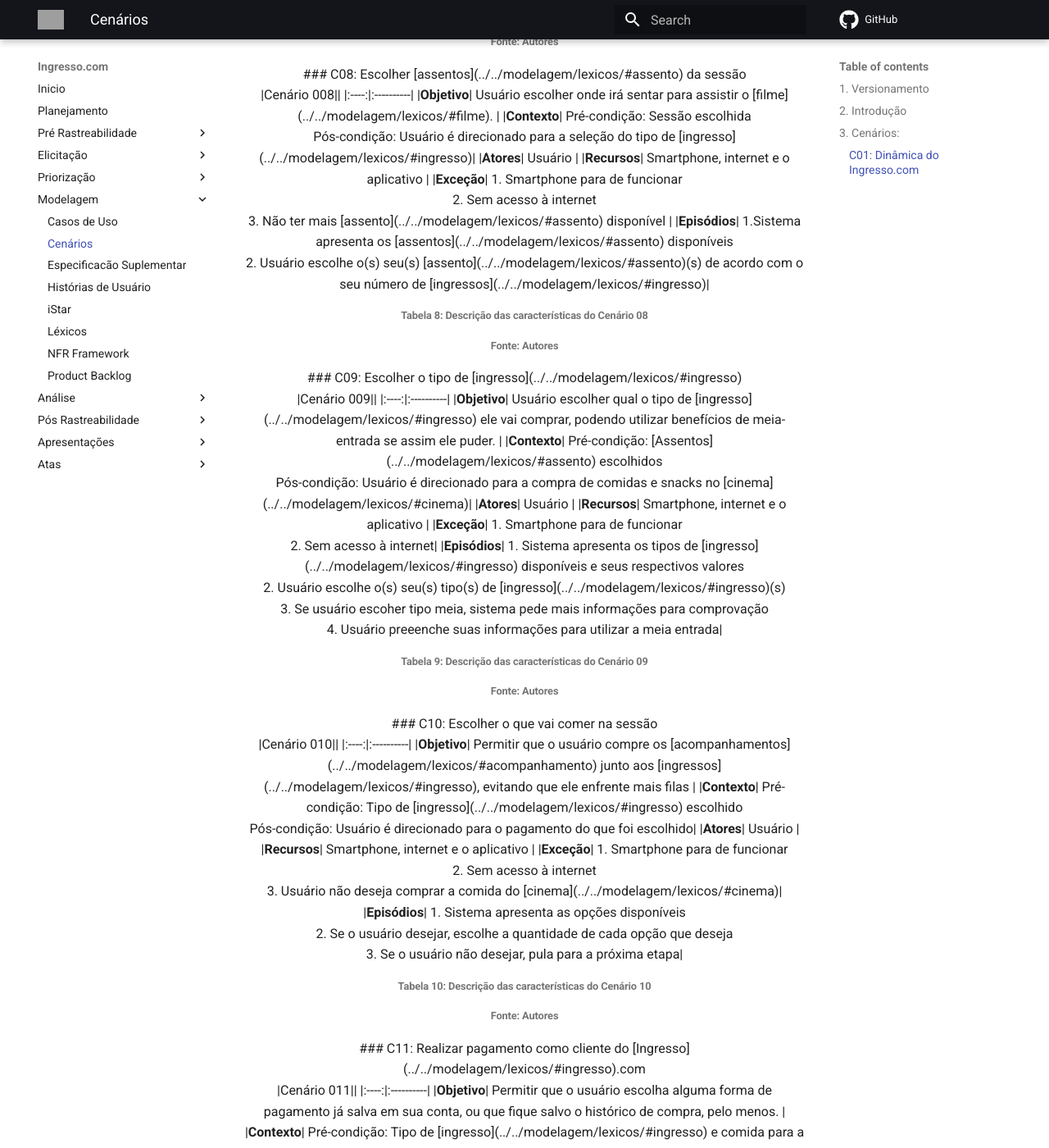
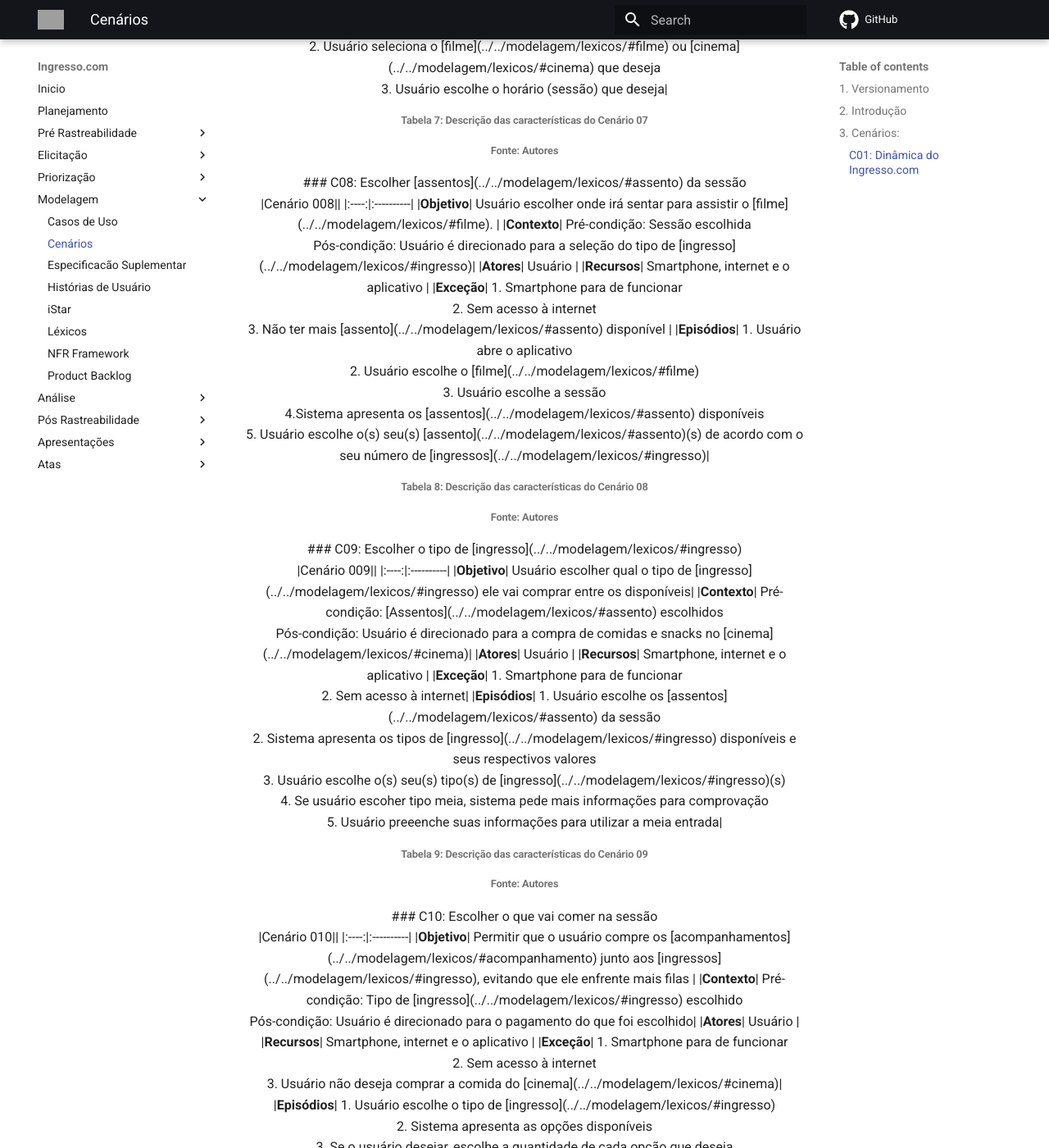
Before and after one commit to Requisitos-de-Software/2021.1-Ingresso.com, an MkDocs documentation site: the page built from docs/modelagem/cenarios.md, in a window 1280 px wide and 1400 px high, scrolled down 3835 px. Shown: the whole window at 82% size. Built offline with MkDocs 1.6.1 and Material for MkDocs 9.7.7, drawn with Linux system fonts in a browser that asks for light colours; comment, search, counter and statistics services are not loaded; some of the changed text lies outside the part shown; grey boxes are pictures that could not be loaded.

Commit message:
#99 Corrigindo os erros apontados no documento de Verificação relacionadoi ao documento de Cenários

```diff
--- a/docs/modelagem/cenarios.md
+++ b/docs/modelagem/cenarios.md
@@ -5,6 +5,8 @@
 |1.0|26/08|Abertura do documento de Cenários|Carlos Eduardo e Vitor Lamego|
 |1.1|26/08|Criação dos Cenários|Carlos Eduardo e Vitor Lamego|
 |1.2|01/10|Linkagem dos léxicos|João Pedro|
+|1.3|18/10|Correção dos erros apontados na Análise do Documento (Verificação)|Vitor Lamego|
+
 
 ## 2. Introdução
 <p style="text-align: justify; text-indent: 20px">Dentro da Engenharia de Requisitos existe uma etapa fundamental designada para a Modelagem dos requisitos. Dentre as várias técnicas existentes, este documento irá abordar e aplicar uma técnica em específico: Cenários.</p>
@@ -20,7 +22,7 @@
 
 |Cenário 001||
 |:----:|:----------|
-|<b>Objetivo</b>| Descrever as regras do [Ingresso](../../modelagem/lexicos/#ingresso).com |
+|<b>Objetivo</b>| Apresentar principais cenários do aplicativo |
 |<b>Contexto</b>| Abertura do aplicativo |
 |<b>Atores</b>| Comprador/Usuário |
 |<b>Recursos</b>| Smartphone, internet e o aplicativo |
@@ -59,7 +61,7 @@
 |<b>Atores</b>| Usuário |
 |<b>Recursos</b>| Smartphone, internet e o aplicativo |
 |<b>Exceção</b>| 1. Smartphone para de funcionar</br>2. Sem acesso à internet<br>3. Não existem [cinemas](../../modelagem/lexicos/#cinema) disponíveis na região desejada |
-|<b>Episódios</b>| 1. Usuário navega até a lista de [cinemas](../../modelagem/lexicos/#cinema)<br>2. Usuário escolhe um [cinema](../../modelagem/lexicos/#cinema) desejado|
+|<b>Episódios</b>| 1. Usuário acessa o aplicativo </br>2. Usuário seleciona opção '[Cinemas](../../modelagem/lexicos/#cinema)' no Menu de Navegação<br>3. Usuário escolhe um [cinema](../../modelagem/lexicos/#cinema) desejado|
 
 </center>
 <h6 align = "center">Tabela 3: Descrição das características do Cenário 03</h6>
@@ -144,7 +146,7 @@
 |<b>Atores</b>| Usuário |
 |<b>Recursos</b>| Smartphone, internet e o aplicativo |
 |<b>Exceção</b>| 1. Smartphone para de funcionar</br>2. Sem acesso à internet<br>3. Não ter mais [assento](../../modelagem/lexicos/#assento) disponível |
-|<b>Episódios</b>| 1.Sistema apresenta os [assentos](../../modelagem/lexicos/#assento) disponíveis<br>2. Usuário escolhe o(s) seu(s) [assento](../../modelagem/lexicos/#assento)(s) de acordo com o seu número de [ingressos](../../modelagem/lexicos/#ingresso)|
+|<b>Episódios</b>| 1. Usuário abre o aplicativo </br>2. Usuário escolhe o [filme](../../modelagem/lexicos/#filme)<br>3. Usuário escolhe a sessão<br>4.Sistema apresenta os [assentos](../../modelagem/lexicos/#assento) disponíveis<br>5. Usuário escolhe o(s) seu(s) [assento](../../modelagem/lexicos/#assento)(s) de acordo com o seu número de [ingressos](../../modelagem/lexicos/#ingresso)|
 
 </center>
 <h6 align = "center">Tabela 8: Descrição das características do Cenário 08</h6>
@@ -156,12 +158,12 @@
 
 |Cenário 009||
 |:----:|:----------|
-|<b>Objetivo</b>| Usuário escolher qual o tipo de [ingresso](../../modelagem/lexicos/#ingresso) ele vai comprar, podendo utilizar benefícios de meia-entrada se assim ele puder. |
+|<b>Objetivo</b>| Usuário escolher qual o tipo de [ingresso](../../modelagem/lexicos/#ingresso) ele vai comprar entre os disponíveis|
 |<b>Contexto</b>| Pré-condição: [Assentos](../../modelagem/lexicos/#assento) escolhidos<br>Pós-condição: Usuário é direcionado para a compra de comidas e snacks no [cinema](../../modelagem/lexicos/#cinema)|
 |<b>Atores</b>| Usuário |
 |<b>Recursos</b>| Smartphone, internet e o aplicativo |
 |<b>Exceção</b>| 1. Smartphone para de funcionar</br>2. Sem acesso à internet|
-|<b>Episódios</b>| 1. Sistema apresenta os tipos de [ingresso](../../modelagem/lexicos/#ingresso) disponíveis e seus respectivos valores<br>2. Usuário escolhe o(s) seu(s) tipo(s) de [ingresso](../../modelagem/lexicos/#ingresso)(s)<br>3. Se usuário escoher tipo meia, sistema pede mais informações para comprovação<br>4. Usuário preeenche suas informações para utilizar a meia entrada|
+|<b>Episódios</b>| 1. Usuário escolhe os [assentos](../../modelagem/lexicos/#assento) da sessão<br>2. Sistema apresenta os tipos de [ingresso](../../modelagem/lexicos/#ingresso) disponíveis e seus respectivos valores<br>3. Usuário escolhe o(s) seu(s) tipo(s) de [ingresso](../../modelagem/lexicos/#ingresso)(s)<br>4. Se usuário escoher tipo meia, sistema pede mais informações para comprovação<br>5. Usuário preeenche suas informações para utilizar a meia entrada|
 
 </center>
 <h6 align = "center">Tabela 9: Descrição das características do Cenário 09</h6>
@@ -178,7 +180,7 @@
 |<b>Atores</b>| Usuário |
 |<b>Recursos</b>| Smartphone, internet e o aplicativo |
 |<b>Exceção</b>| 1. Smartphone para de funcionar</br>2. Sem acesso à internet<br>3. Usuário não deseja comprar a comida do [cinema](../../modelagem/lexicos/#cinema)|
-|<b>Episódios</b>| 1. Sistema apresenta as opções disponíveis<br>2. Se o usuário desejar, escolhe a quantidade de cada opção que deseja<br>3. Se o usuário não desejar, pula para a próxima etapa|
+|<b>Episódios</b>| 1. Usuário escolhe o tipo de [ingresso](../../modelagem/lexicos/#ingresso)<br>2. Sistema apresenta as opções disponíveis<br>3. Se o usuário desejar, escolhe a quantidade de cada opção que deseja<br>4. Se o usuário não desejar, pula para a próxima etapa|
 
 </center>
 <h6 align = "center">Tabela 10: Descrição das características do Cenário 10</h6>
@@ -193,9 +195,9 @@
 |<b>Objetivo</b>| Permitir que o usuário escolha alguma forma de pagamento já salva em sua conta, ou que fique salvo o histórico de compra, pelo menos. |
 |<b>Contexto</b>| Pré-condição: Tipo de [ingresso](../../modelagem/lexicos/#ingresso) e comida para a sessão escolhidos e ter uma conta no aplicativo<br>Pós-condição: Aprovar o pagamento do [ingresso](../../modelagem/lexicos/#ingresso)|
 |<b>Atores</b>| Usuário |
-|<b>Recursos</b>| Smartphone, internet e o aplicativo |
+|<b>Recursos</b>| Smartphone, internet, aplicativo, conta Ingresso.com|
 |<b>Exceção</b>| 1. Smartphone para de funcionar</br>2. Sem acesso à internet<br>3. Usuário não possui cartão válido e não possui conta PayPal|
-|<b>Episódios</b>| 1. Se não estiver logado ainda, usuário insere suas informações de login<br>2. Usuário escolhe qual a forma de pagamento deseja utilizar<br>3. Se os dados da forma de pagamento não estão salvas, usuário insere os dados<br>4. Se o usuário possuir, insere código de desconto para a compra<br>5. Usuário prossegue para a verificação do pagamento<br>6. Se aprovado, usuário recebe os [ingressos](../../modelagem/lexicos/#ingresso) no endereço de email cadastrado|
+|<b>Episódios</b>| 1. Usuário escolhe o que vai comer na sessão<br>2. Se não estiver logado ainda, usuário insere suas informações de login<br>3. Usuário escolhe qual a forma de pagamento deseja utilizar<br>4. Se os dados da forma de pagamento não estão salvas, usuário insere os dados<br>5. Se o usuário possuir, insere código de desconto para a compra<br>6. Usuário prossegue para a verificação do pagamento<br>7. Se aprovado, usuário recebe os [ingressos](../../modelagem/lexicos/#ingresso) no endereço de email cadastrado|
 
 </center>
 <h6 align = "center">Tabela 11: Descrição das características do Cenário 11</h6>
@@ -212,7 +214,7 @@
 |<b>Atores</b>| Usuário |
 |<b>Recursos</b>| Smartphone, internet e o aplicativo |
 |<b>Exceção</b>| 1. Smartphone para de funcionar</br>2. Sem acesso à internet<br>3. Usuário não possui cartão válido e não possui conta PayPal|
-|<b>Episódios</b>| 1. Usuário informa o seu email<br>2. Usuário confirma o email inserido<br>3. Usuário informa o seu CPF<br>4. Usuário informa as informações de pagamento<br>5. Usuário prossegue para a verificação do pagamento<br>6. Se aprovado, usuário recebe os [ingressos](../../modelagem/lexicos/#ingresso) no endereço de email informado.|
+|<b>Episódios</b>| 1. Usuário escolhe o que vai comer na sessão<br>2. Usuário informa o seu email<br>3. Usuário confirma o email inserido<br>4. Usuário informa o seu CPF<br>5. Usuário informa as informações de pagamento<br>6. Usuário prossegue para a verificação do pagamento<br>7. Se aprovado, usuário recebe os [ingressos](../../modelagem/lexicos/#ingresso) no endereço de email informado.|
 
 </center>
 <h6 align = "center">Tabela 12: Descrição das características do Cenário 12</h6>
@@ -224,7 +226,7 @@
 
 |Cenário 013||
 |:----:|:----------|
-|<b>Objetivo</b>| Permitir que o usuário crie uma conta para salvar as suas compras e formas de pagamento, evitando de ficar inserindo em todas as compras |
+|<b>Objetivo</b>| Permitir que o usuário crie uma conta para salvar seu histórico no aplicativo |
 |<b>Contexto</b>| Pré-condição: Possuir um email válido e o aplicativo<br>Pós-condição: Usuário é logado no aplicativo|
 |<b>Atores</b>| Usuário |
 |<b>Recursos</b>| Smartphone, internet e o aplicativo |
@@ -313,7 +315,7 @@
 |<b>Contexto</b>| Pré-condição: Aplicativo aberto e acesso à internet|
 |<b>Atores</b>| Usuário |
 |<b>Recursos</b>| Smartphone, internet e o aplicativo |
-|<b>Exceção</b>| 1. Smartphone para de funcionar</br>2. Sem acesso à internet|
+|<b>Exceção</b>| 1. Smartphone para de funcionar</br>2. Sem acesso à internet<br>3. Cinema não informa as prevenções adotadas|
 |<b>Episódios</b>| 1. Usuário clica na aba "Prevenções" no menu de navegação<br>2. Usuário pesquisa por [cinema](../../modelagem/lexicos/#cinema) desejado<br>3. Usuário seleciona o [cinema](../../modelagem/lexicos/#cinema) desejado apresentado na lista|
 
 </center>
@@ -348,7 +350,7 @@
 |<b>Atores</b>| Usuário |
 |<b>Recursos</b>| Smartphone, internet e o aplicativo |
 |<b>Exceção</b>| 1. Smartphone para de funcionar</br>2. Sem acesso à internet<br> 3. Distribuidor não oferecer os detalhes do [filme](../../modelagem/lexicos/#filme)|
-|<b>Episódios</b>| 1. Usuário escolhe o [filme](../../modelagem/lexicos/#filme) desejado<br>2. Usuário clica na aba "Detalhes"|
+|<b>Episódios</b>| 1. Usuário abre o aplicativo<br>2. Usuário escolhe a opção 'Filmes' no Menu de Navegação<br>3. Usuário escolhe o [filme](../../modelagem/lexicos/#filme) desejado<br>3. Usuário clica na aba "Detalhes"|
 
 </center>
 <h6 align = "center">Tabela 20: Descrição das características do Cenário 20</h6>
```
Also changed, not shown: other parts of docs/modelagem/cenarios.md (+1 -1 lines).
